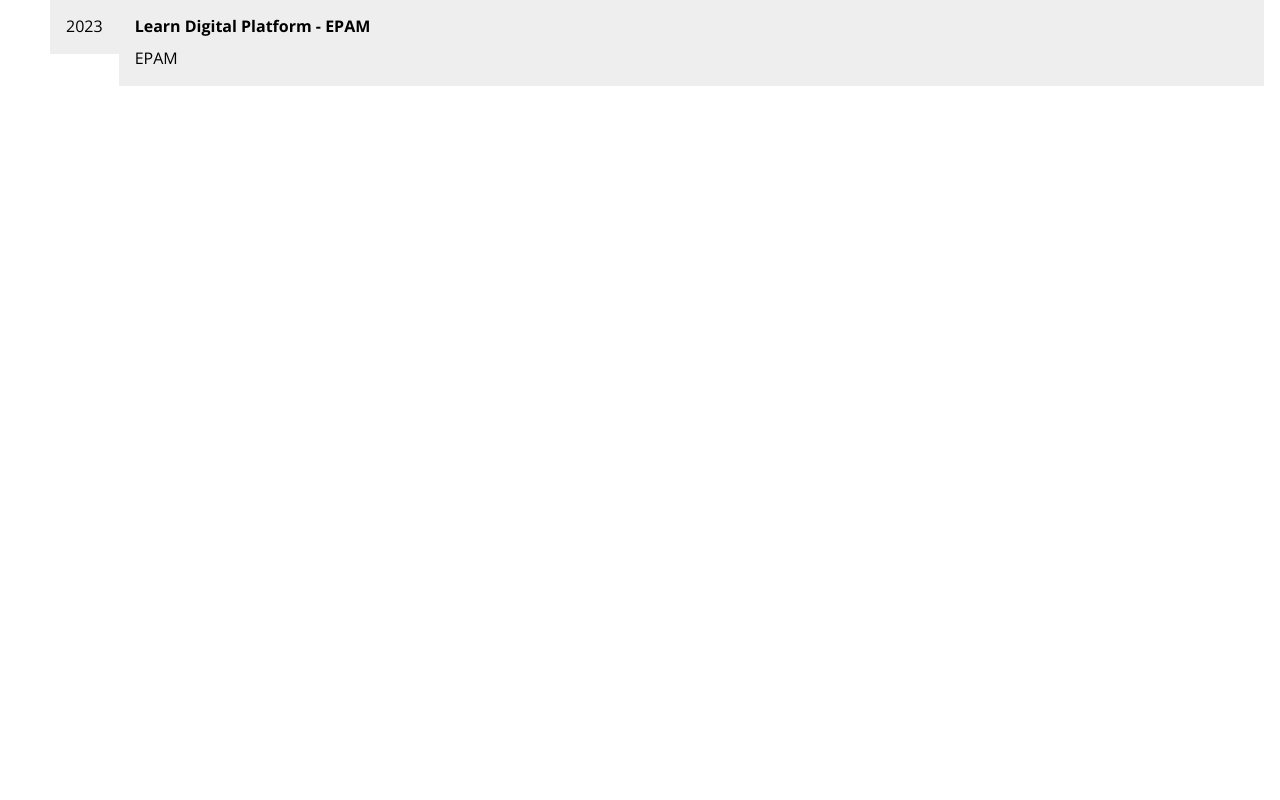
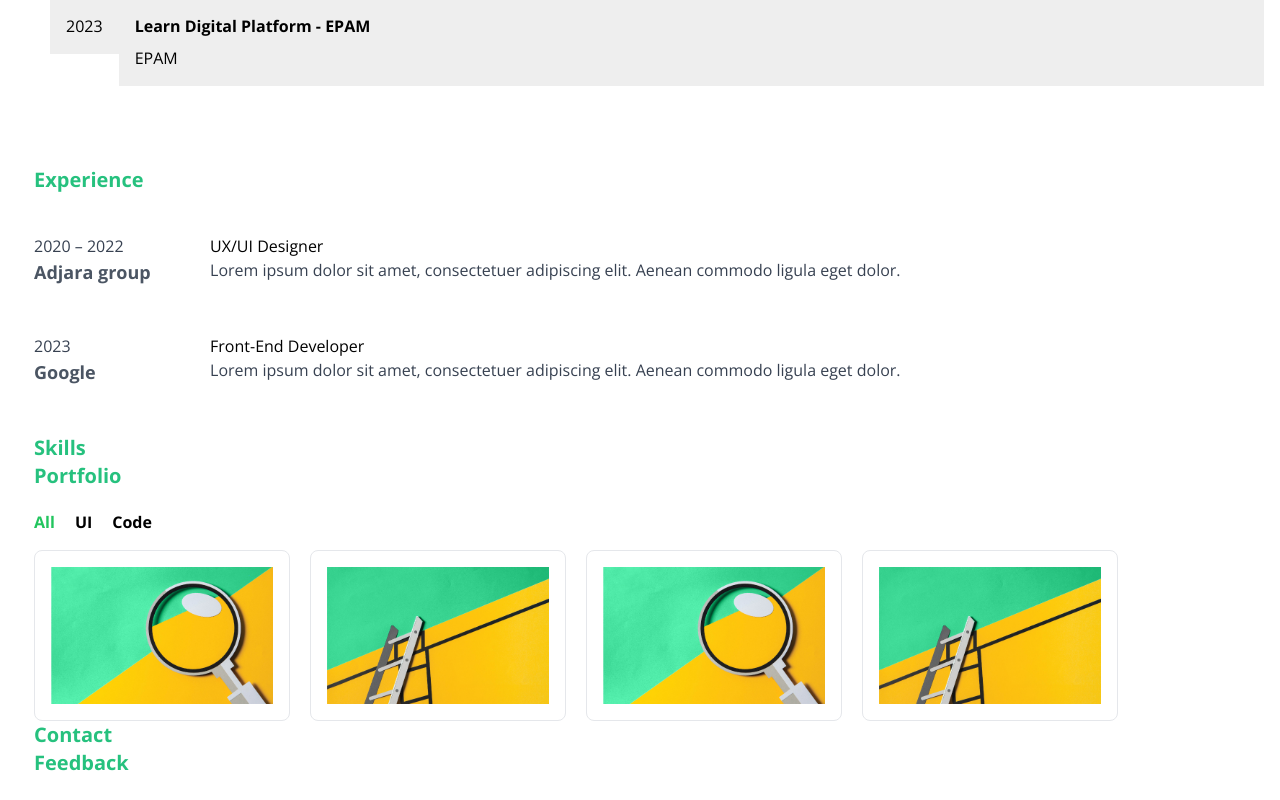
Before and after one commit to ananotopuria/cv-app, a React (Create React App) app in the folder cv-app/: page /inner in a window 1280 px wide. Shown: the part 370-1170 px from the top of the page. Before the commit the page ends 800 px from the top, so only its background shows below. Built offline with nearby package versions, Linux system fonts and the light colour scheme.

Commit message:
add experience and portfolio components

```diff
--- a/cv-app/src/components/Expertise.js
+++ b/cv-app/src/components/Expertise.js
@@ -0,0 +1,26 @@
+import React, { forwardRef } from 'react';
+
+const Expertise = forwardRef(({ data }, ref) => {
+  return (
+    <div className="expertise mt-10" ref={ref}>
+      <ul className="expertise-list">
+        {data.map((item, index) => (
+          <li key={index} className="mb-10 flex items-start">
+            <div className="mr-4 w-40 text-gray-600">
+              <span className="text-base text-gray-700">{item.date}</span>
+              <div className="mb-2 text-lg font-semibold">
+                {item.info.company}
+              </div>
+            </div>
+            <div className="expertise-info">
+              <div className="text-md">{item.info.job}</div>
+              <p className="text-gray-700">{item.info.description}</p>
+            </div>
+          </li>
+        ))}
+      </ul>
+    </div>
+  );
+});
+
+export default Expertise;
--- a/cv-app/src/components/MainContent.js
+++ b/cv-app/src/components/MainContent.js
@@ -1,6 +1,8 @@
 import React from 'react';
 import Box from './Box';
 import Timeline from '../components/Timeline';
+import Expertise from '../components/Expertise';
+import Portfolio from '../components/Portfolio';
 
 const MainContent = ({ isOpen }) => {
   const mainContentClasses = `transition-margin ${
@@ -32,6 +34,35 @@
             },
           ]}
         />
+        <Box title="Experience" />
+        <Expertise
+          id="experience"
+          data={[
+            {
+              date: '2020 – 2022',
+              info: {
+                company: 'Adjara group',
+                job: 'UX/UI Designer',
+                description:
+                  'Lorem ipsum dolor sit amet, consectetuer adipiscing elit. Aenean commodo ligula eget dolor.',
+              },
+            },
+            {
+              date: '2023',
+              info: {
+                company: 'Google',
+                job: 'Front-End Developer',
+                description:
+                  'Lorem ipsum dolor sit amet, consectetuer adipiscing elit. Aenean commodo ligula eget dolor.',
+              },
+            },
+          ]}
+        />
+      <Box title="Skills" />
+      <Box title="Portfolio" />
+      <Portfolio />
+      <Box title="Contact" />
+      <Box title="Feedback" />
     </div>
   );
 };
--- a/cv-app/src/components/Portfolio.js
+++ b/cv-app/src/components/Portfolio.js
@@ -0,0 +1,120 @@
+import React, { forwardRef, useEffect, useState } from 'react';
+import { Link } from 'react-router-dom';
+import card1 from '../assets/images/card1.jpg';
+import card from '../assets/images/card3.png';
+
+const portfolioData = [
+  {
+    title: 'Project 1',
+    category: 'Code',
+    description:
+      'Donec pede justo, fringilla vel, aliquet nec, vulputate eget, arcu. In enim justo, rhoncus ut, imperdiet a, venenatis vitae, justo. Nullam dictum felis eu pede mollis',
+    image: card1,
+    link: 'https://example.com/source1',
+  },
+  {
+    title: 'Project 2',
+    category: 'UI',
+    description:
+      'Donec pede justo, fringilla vel, aliquet nec, vulputate eget, arcu. In enim justo, rhoncus ut, imperdiet a, venenatis vitae, justo. Nullam dictum felis eu pede mollis',
+    image: card,
+    link: 'https://example.com/source2',
+  },
+  {
+    title: 'Project 3',
+    category: 'Code',
+    description:
+      'Donec pede justo, fringilla vel, aliquet nec, vulputate eget, arcu. In enim justo, rhoncus ut, imperdiet a, venenatis vitae, justo. Nullam dictum felis eu pede mollis',
+    image: card1,
+    link: 'https://example.com/source3',
+  },
+  {
+    title: 'Project 4',
+    category: 'UI',
+    description:
+      'Donec pede justo, fringilla vel, aliquet nec, vulputate eget, arcu. In enim justo, rhoncus ut, imperdiet a, venenatis vitae, justo. Nullam dictum felis eu pede mollis',
+    image: card,
+    link: 'https://example.com/source4',
+  },
+];
+
+const Portfolio = forwardRef(({ collapsed }, ref) => {
+  const [data, setData] = useState([]);
+  const [activeTab, setActiveTab] = useState('all');
+
+  useEffect(() => {
+    setData(portfolioData);
+  }, []);
+
+  const displayData = data.filter(
+    (item) => activeTab === 'all' || item.category === activeTab,
+  );
+
+  return (
+    <div ref={ref} className={`container ${collapsed ? 'hidden' : 'block'}`}>
+      <ul className="mt-5 flex space-x-5 text-base font-semibold">
+        <li
+          className={`cursor-pointer ${
+            activeTab === 'all' ? 'text-green-500' : 'text-black'
+          }`}
+          onClick={() => setActiveTab('all')}
+        >
+          All
+        </li>
+        <li
+          className={`cursor-pointer ${
+            activeTab === 'UI' ? 'text-green-500' : 'text-black'
+          }`}
+          onClick={() => setActiveTab('UI')}
+        >
+          UI
+        </li>
+        <li
+          className={`cursor-pointer ${
+            activeTab === 'Code' ? 'text-green-500' : 'text-black'
+          }`}
+          onClick={() => setActiveTab('Code')}
+        >
+          Code
+        </li>
+      </ul>
+      <section className="mt-4 flex space-x-5">
+        {displayData.map((item, index) => (
+          <article
+            key={index}
+            className="group relative w-64 rounded-lg border p-4 transition duration-300 ease-in-out hover:shadow-lg"
+          >
+            <div className="h-30 bg-cover bg-center">
+              <img
+                src={item.image}
+                alt={item.title}
+                className="h-full w-full group-hover:hidden"
+              />
+            </div>
+            <div className="absolute bottom-0 left-0 right-0 top-0 flex translate-y-20 transform items-center justify-center opacity-0 transition duration-300 ease-in-out group-hover:translate-y-0 group-hover:opacity-100">
+              <div className="text-center">
+                <h2 className="ml-5 pb-3 text-left text-sm/[16px] font-semibold text-green-500">
+                  {item.title}
+                </h2>
+                <p className="ml-5 pb-2 text-start text-sm text-gray-700">
+                  {item.description}
+                </p>
+                <div className="pl-5 text-left text-sm">
+                  <Link
+                    to={item.link}
+                    target="_blank"
+                    className=" text-green-500"
+                  >
+                    View source
+                  </Link>
+                </div>
+              </div>
+            </div>
+          </article>
+        ))}
+      </section>
+    </div>
+  );
+});
+
+export default Portfolio;
```
Also changed, not shown: cv-app/src/assets/images/card1.jpg (added), cv-app/src/assets/images/card3.png (added).
